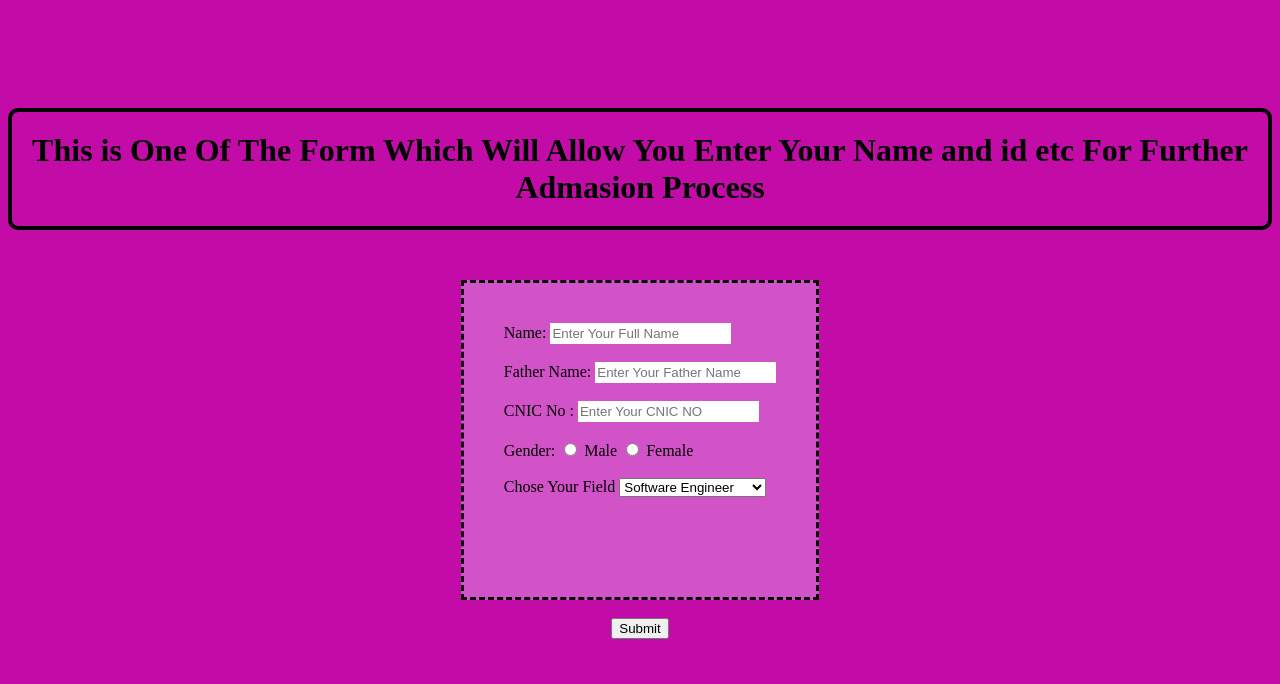
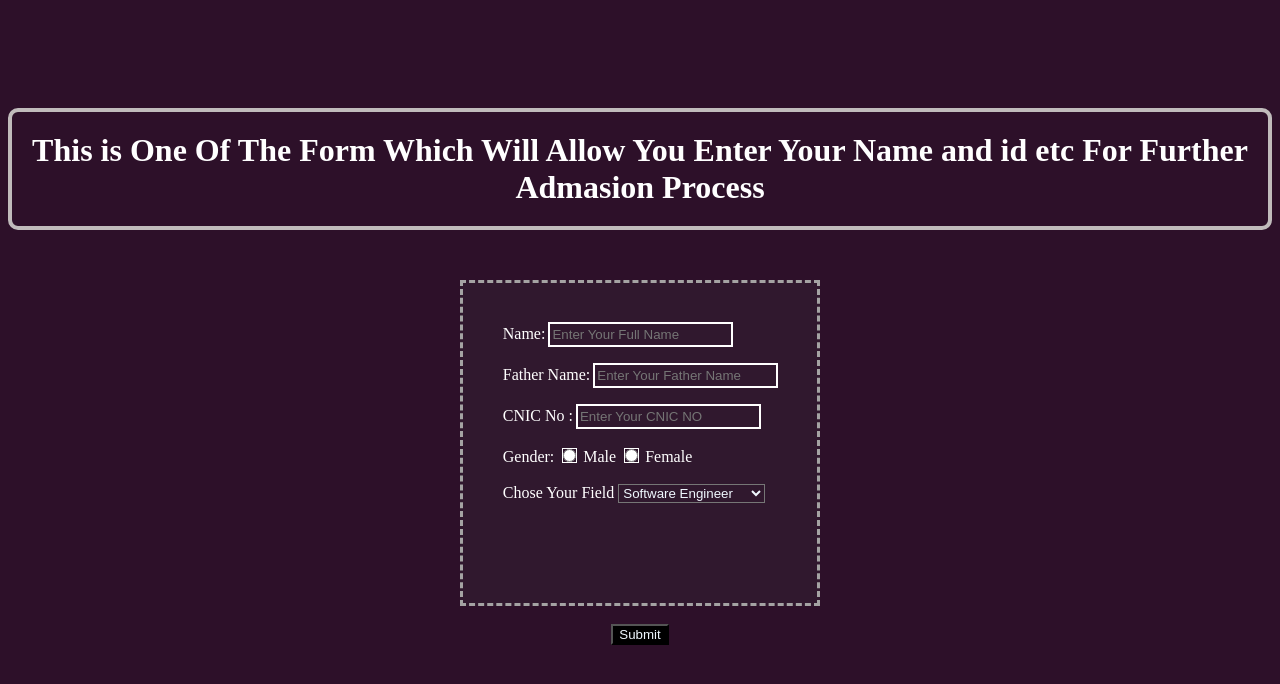
Before and after one commit to MuhammadYaseenIlam/my-JavaScript-course, a plain HTML site: page MyJSClass4.4/form.html in a window 1280 px wide. Drawn offline with Linux system fonts and the light colour scheme.

Commit message:
This is the dark version

```diff
--- a/MyJSClass4.4/style.css
+++ b/MyJSClass4.4/style.css
@@ -1,7 +1,7 @@
 h1{
-    color: black;
+    color: rgb(255, 255, 255);
     text-align: center;
-    border: 04px solid black;
+    border: 04px solid rgb(192, 187, 187);
     padding: 20px;
     margin-top: 100px;
     margin-bottom: 50px;
@@ -9,27 +9,36 @@ h1{
 
     body{
         align-items: center;
-        background-color: rgb(195, 12, 167);
+        background-color: rgb(45, 16, 41);
     display: flex;
     flex-direction: column;
     justify-content: center;
     }
 
     form{
-        color:  black;
-        border: dashed black;
+        color:  rgb(255, 255, 255);
+        border: dashed rgb(164, 163, 163);
         padding: 40px;
         padding-bottom: 100px;
-        background-color: rgb(210, 83, 199);
+        background-color: rgb(48, 24, 46);
 
 
 
     }
     input{
 
-        color: black;
-        outline: 0px;
-        border: 0px;
+        color: rgb(255, 255, 255);
+        outline: 1px solid;
+        border: 1px solid;
         padding: 03px 02px;
+        background-color: transparent;
 
     }
+    select{
+        background-color: transparent;
+        color: aliceblue;
+    }
+    button{
+        background-color: black;
+        color: aliceblue;
+    }
```
